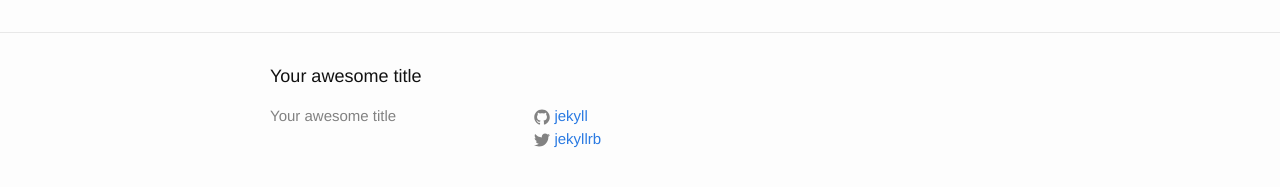
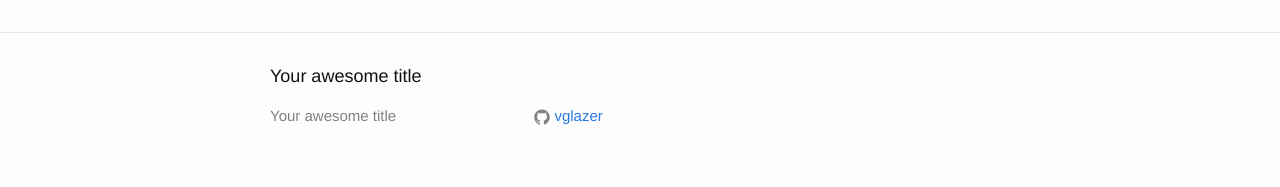
Before and after one commit to vglazer/vglazer.github.io, a Jekyll site: the page built from index.html, in a window 1280 px wide. Shown: the part 264-451 px from the top of the page. Built offline with Jekyll 4.4.1, drawn with Linux system fonts in a browser that asks for light colours.

Commit message:
No twitter

```diff
--- a/_config.yml
+++ b/_config.yml
@@ -7,8 +7,8 @@ description: > # this means to ignore newlines until "baseurl:"
 #  Google search results) and in your feed.xml site description.
 baseurl: "" # the subpath of your site, e.g. /blog/
 url: "http://yourdomain.com" # the base hostname & protocol for your site
-twitter_username: jekyllrb
-github_username:  jekyll
+#twitter_username: jekyllrb
+github_username:  vglazer
 
 # Build settings
 markdown: kramdown
```
